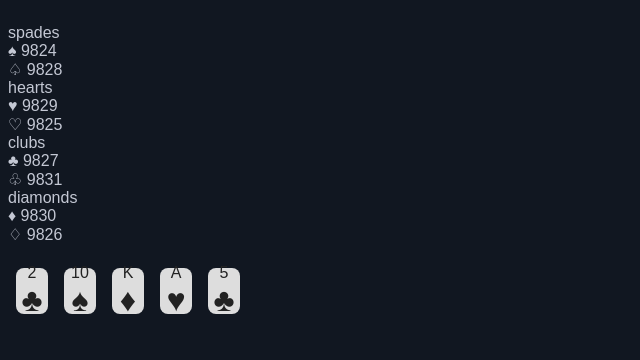
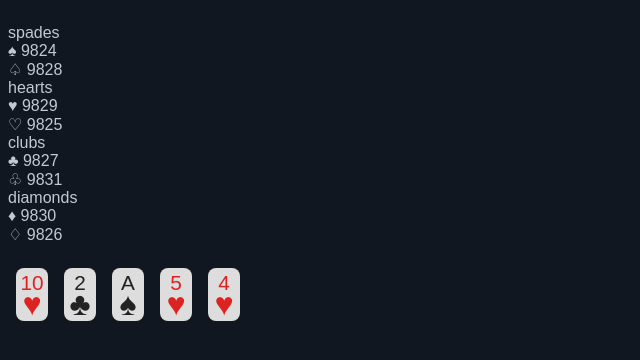
Before and after one commit to ludant/poker, a plain HTML site: page index.html in a window 1280 px wide. Shown: the whole page, without its empty margins (0-640 px from the left). Drawn offline with Linux system fonts and the light colour scheme.

Commit message:
add card object

```diff
--- a/main.js
+++ b/main.js
@@ -1,49 +1,47 @@
-"use strict";
+'use strict';
 function $(id) {
     return document.getElementById(id);
 }
 ;
-function renderCard(string) {
-    var cardVal = string.split("");
-    if (cardVal[0] == "T") {
-        cardVal[0] = "10";
+var rank_vals = ['A', '2', '3', '4', '5', '6', '7', '8', '9', '10', 'J', 'Q', 'K'];
+var suit_vals = ['S', 'D', 'C', 'H'];
+var suit_syms = ['♠', '♦', '♣', '♥'];
+var deck = [];
+for (var i = 0; i < 52; i++) {
+    deck.push(new Card(i));
+}
+function Card(val) {
+    this.val = val;
+    this.rank = rank_vals[(val % 13)];
+    this.suit = suit_vals[Math.floor(val / 13)];
+    this.sym = suit_syms[Math.floor(val / 13)];
+    this.red = false;
+    if (this.suit == 'H' || this.suit == 'D') {
+        this.red = true;
     }
-    ;
-    var colored = false;
-    if (cardVal[1] == "H" || cardVal[1] == "D") {
-        colored = true;
-    }
-    switch (cardVal[1]) {
-        case "S":
-            cardVal[1] = "♠";
-            break;
-        case "D":
-            cardVal[1] = "♦";
-            break;
-        case "C":
-            cardVal[1] = "♣";
-            break;
-        case "H":
-            cardVal[1] = "♥";
-            break;
-    }
-    var newCard = document.createElement("div");
-    newCard.classList.add("card");
-    var rank = document.createElement("span");
-    rank.classList.add("rank");
-    var suit = document.createElement("span");
-    suit.classList.add("suit");
-    newCard.append(rank);
-    newCard.append(suit);
-    rank.textContent = cardVal[0];
-    suit.textContent = cardVal[1];
-    return newCard;
+    this.render = function () {
+        var newCard = document.createElement('div');
+        newCard.classList.add('card');
+        var rankSpan = document.createElement('span');
+        rankSpan.classList.add('rank');
+        var suitSpan = document.createElement('span');
+        suitSpan.classList.add('suit');
+        newCard.append(rankSpan);
+        newCard.append(suitSpan);
+        rankSpan.textContent = this.rank;
+        suitSpan.textContent = this.sym;
+        if (this.red) {
+            newCard.classList.add('red');
+        }
+        return newCard;
+    };
 }
-;
-var doug = document.querySelector(".hand");
 //init
-doug.append(renderCard("2C"));
-doug.append(renderCard("TS"));
-doug.append(renderCard("KD"));
-doug.append(renderCard("AH"));
-doug.append(renderCard("5C"));
+var doug = document.querySelector('.hand');
+function drawCard(num) {
+    doug.append(deck[num].render());
+}
+for (var i = 0; i < 5; i++) {
+    var num = ~~(Math.random() * 52);
+    drawCard(num);
+}
--- a/main.sass
+++ b/main.sass
@@ -29,9 +29,6 @@ html
 .center
   text-align: center
 
-.red
-  color: #d22
-
 .bold
   font-weight: bold
 
@@ -48,13 +45,14 @@ html
 .hand
   display: flex
   flex-direction: row
+  flex-wrap: wrap
 
 .card
   background: #ddd
   color: #222
   border-radius: .5em
   width: 2em
-  height: 2.9em
+  height: 3.3em
   display: flex
   justify-content: center
   align-items: center
@@ -62,4 +60,14 @@ html
   margin: .5em
 
 .suit
+  position: relative
+  bottom: 2px
   font-size: 2em
+
+.red
+  color: #d22
+
+.rank
+  position: relative
+  top: 7px
+  font-size: 1.3em
```
Also changed, not shown: main.css, 4 other files.
